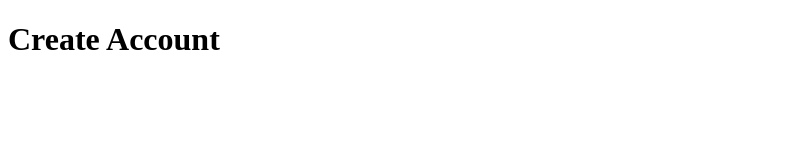
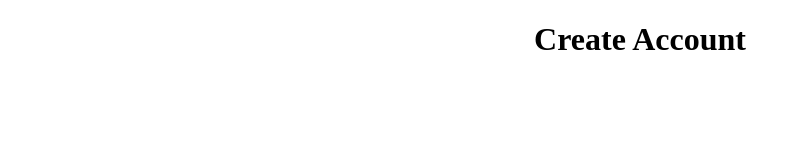
Before and after one commit to PixelDepthOffset/offsetdepthpixel, a plain HTML site: page web_pages/register.html in a window 1280 px wide. Shown: the whole page, without its empty margins (0-800 px from the left). Drawn offline with Linux system fonts and the light colour scheme.

Commit message:
embed css styles into register page

```diff
--- a/web_pages/register.html
+++ b/web_pages/register.html
@@ -4,6 +4,14 @@
 	<meta charset="UTF-8">
 	<meta name="viewport" content="width=device-width, initial-scale=1.0">
 	<title>User Registration</title>
+	<style>
+		h1 {
+			text-align: center;
+			color: var(--text-color);
+			margin-bottom: 1.5rem;
+			font-weight: 600;
+		}
+	</style>
 </head>
 <body>
 	<h1>Create Account</h1>
```
